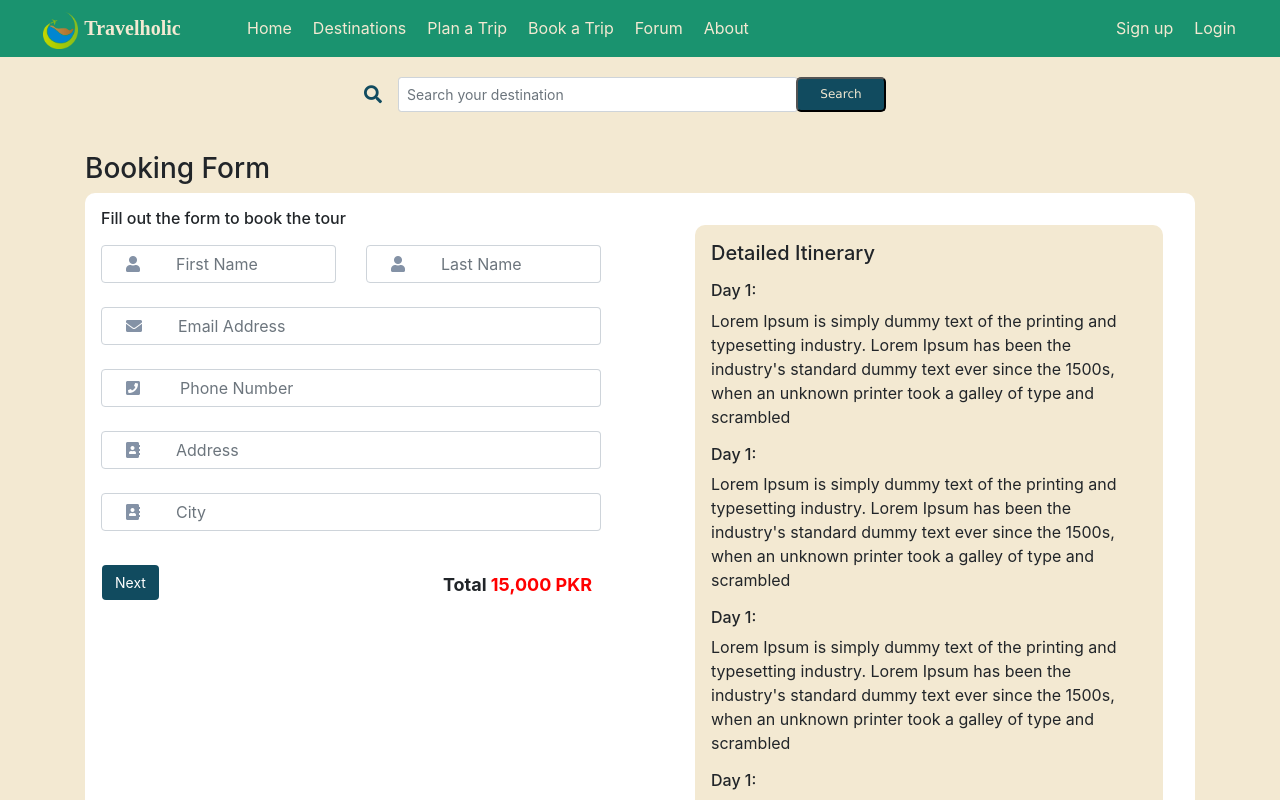
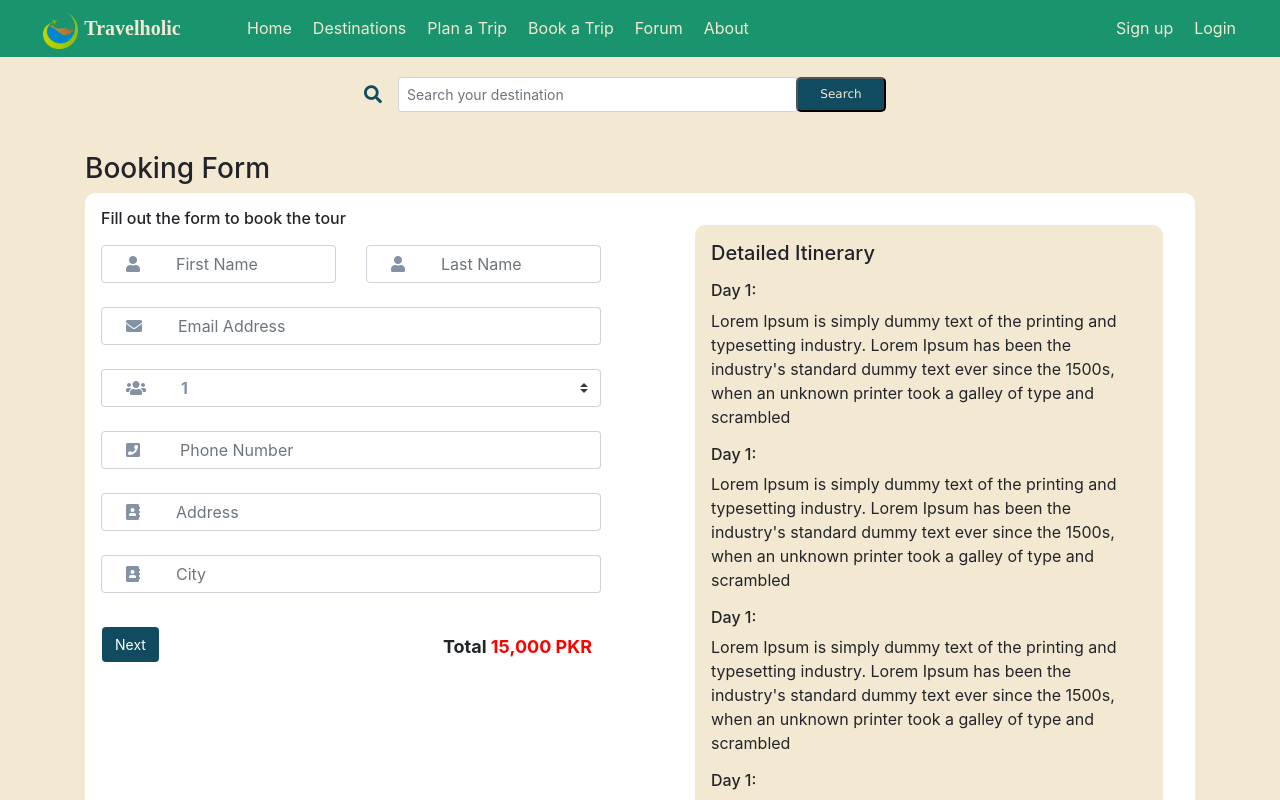
Before and after one commit to AsadGohar/travelholic, a React (Create React App) app: page /bookingform in a window 1280 px wide. Shown: the top 800 px of the page. Built offline with nearby package versions, Linux system fonts and the light colour scheme.

Commit message:
updates
added no.of seat input in booking form, increase size of side panel in detail page, added attraction heading in details page

```diff
--- a/src/components/book-a-trip/BookingDetail.js
+++ b/src/components/book-a-trip/BookingDetail.js
@@ -22,6 +22,8 @@ function BookingDetail() {
           <div id="detail">
             <DetailedItinerary />
             <div className="ml-3">
+              <h6>Attractions</h6>
+              <p>Lorem Ipsum is simply dummy text of the printing and typesetting industry. Lorem Ipsum has been the industry's standard dummy text ever since the 1500s, when an unknown printer took a galley of type and scrambled </p>
               <h6>Service Provided</h6>
               <p>Lorem Ipsum is simply dummy text of the printing and typesetting industry. Lorem Ipsum has been the industry's standard dummy text ever since the 1500s, when an unknown printer took a galley of type and scrambled </p>
               <h6>Excludes</h6>
--- a/src/components/book-a-trip/BookingForm.js
+++ b/src/components/book-a-trip/BookingForm.js
@@ -12,7 +12,6 @@ function BookingForm() {
       <Searchbar/>
       <h3>Booking Form</h3>
       <div id="outer-div" style={{overflow:"hidden"}} className="bg-white mb-3 p-3">
-
           <div className="container float-left" style={{maxWidth:"500px"}}>
 						<div className="row">
             <div className=" ">
@@ -43,6 +42,22 @@ function BookingForm() {
 										</div>
 										<input id="email" type="email" name="email" placeholder="Email Address" className="form-control bg-white border-left-0 border-md"/>
 									</div>
+									<div class="input-group col-lg-12 mb-4">
+                        <div class="input-group-prepend">
+                            <span class="input-group-text bg-white px-4 border-md border-right-0">
+                                <i class="fa fa-users text-muted"></i>
+                            </span>
+                        </div>
+                        <select id="countryCode" name="countryCode"  class="custom-select form-control bg-white border-left-0 border-md h-100 font-weight-bold text-muted">
+                            <option value="">1</option>
+                            <option value="">2</option>
+                            <option value="">3</option>
+                            <option value="">4</option>
+														<option value="">5</option>
+														<option value="">6</option>
+                        </select>
+
+                    </div>
 									<div className="input-group col-lg-12 mb-4">
 										<div className="input-group-prepend">
 												<span  className="input-group-text bg-white px-4 ">
--- a/src/components/book-a-trip/side.css
+++ b/src/components/book-a-trip/side.css
@@ -1,6 +1,6 @@
 #side-div{
 
-  width: 150px;
+  width: 175px;
   height: 950px;
 
   background-color: #f3e9d2;
```
Also changed, not shown: 1 other file (tests, documents, lock files or other folders).
